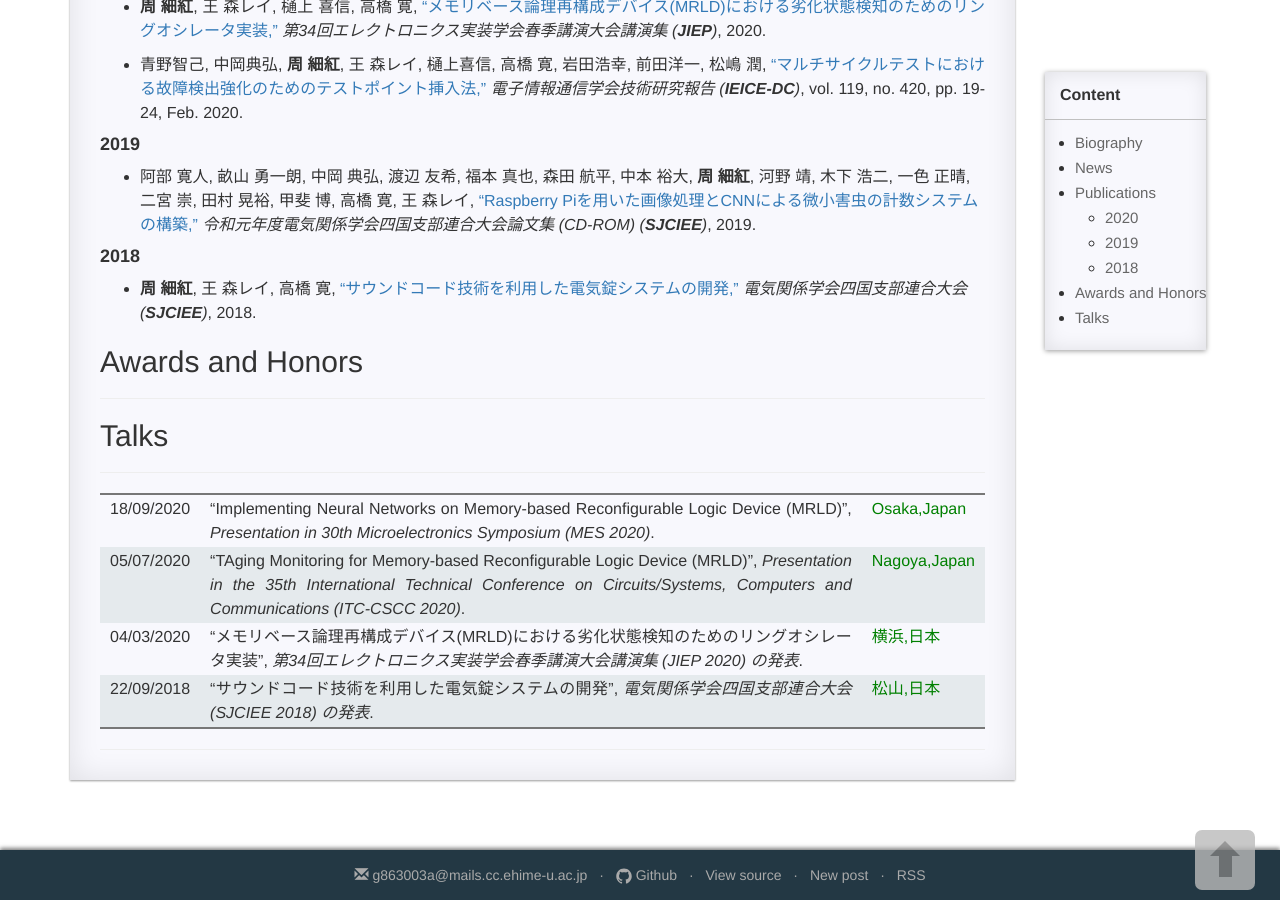
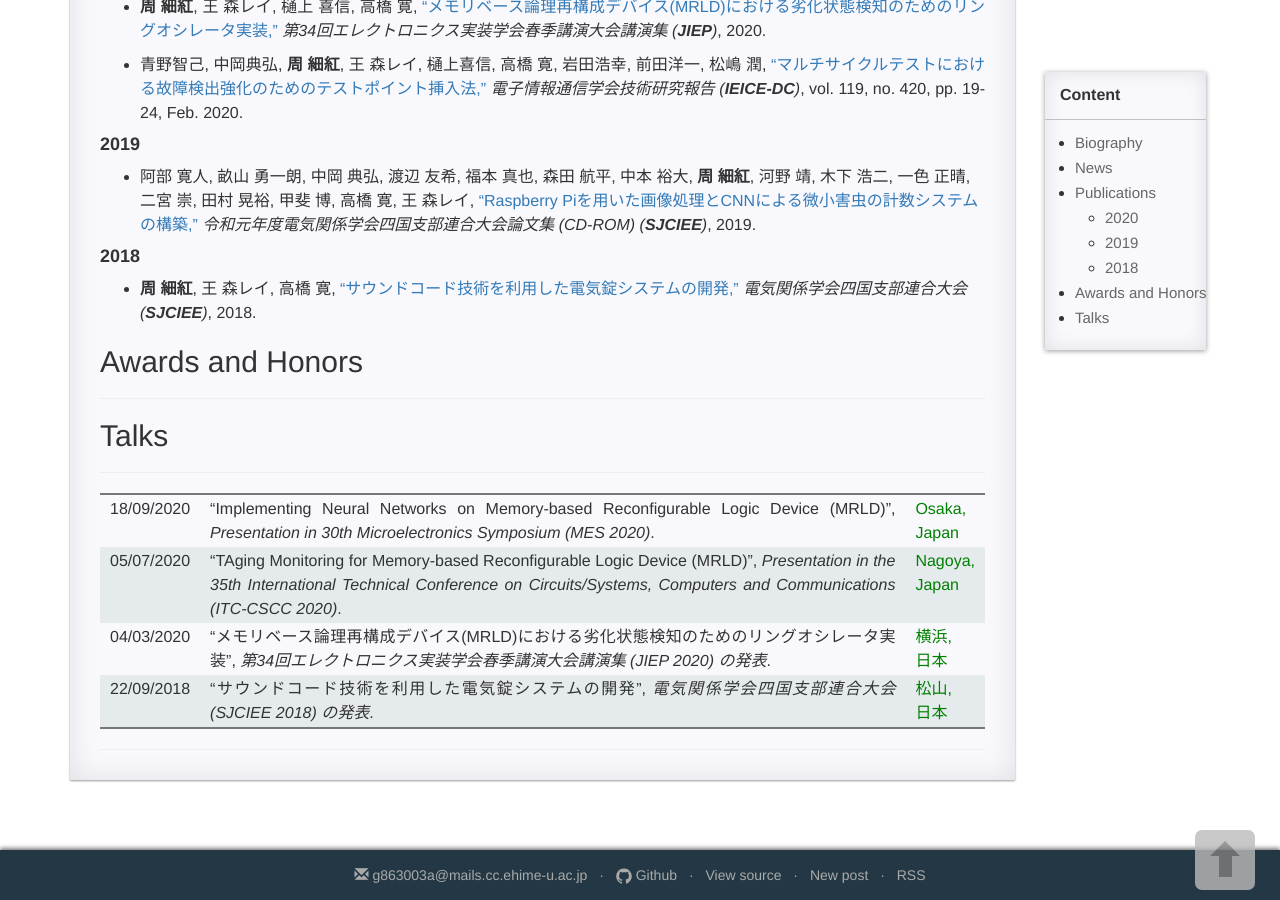
Before and after one commit to XihongZhou/xihongzhou.github.io, a Jekyll site: the page built from pages/1_homepage.md, in a window 1280 px wide and 900 px high, scrolled down 1048 px. Built offline with Jekyll 4.4.1, drawn with Linux system fonts in a browser that asks for light colours; comment, search, counter and statistics services are not loaded.

Commit message:
Update 1_homepage.md

```diff
--- a/pages/1_homepage.md
+++ b/pages/1_homepage.md
@@ -82,7 +82,7 @@
 
 ---
 
-|18/09/2020 |"Implementing Neural Networks on Memory-based Reconfigurable Logic Device (MRLD)", *Presentation in 30th Microelectronics Symposium (MES 2020)*. |<span style="color:green">Osaka,Japan</span>
-|05/07/2020 |"TAging Monitoring for Memory-based Reconfigurable Logic Device (MRLD)", *Presentation in the 35th International Technical Conference on Circuits/Systems, Computers and Communications (ITC-CSCC 2020)*. |<span style="color:green">Nagoya,Japan</span>
-|04/03/2020 |"メモリベース論理再構成デバイス(MRLD)における劣化状態検知のためのリングオシレータ実装", *第34回エレクトロニクス実装学会春季講演大会講演集 (JIEP 2020) の発表*. |<span style="color:green">横浜,日本</span>
-|22/09/2018 |"サウンドコード技術を利用した電気錠システムの開発", *電気関係学会四国支部連合大会 (SJCIEE 2018) の発表*. |<span style="color:green">松山,日本
+|18/09/2020 |"Implementing Neural Networks on Memory-based Reconfigurable Logic Device (MRLD)", *Presentation in 30th Microelectronics Symposium (MES 2020)*. |<span style="color:green">Osaka,<br>Japan</span>
+|05/07/2020 |"TAging Monitoring for Memory-based Reconfigurable Logic Device (MRLD)", *Presentation in the 35th International Technical Conference on Circuits/Systems, Computers and Communications (ITC-CSCC 2020)*. |<span style="color:green">Nagoya,<br>Japan</span>
+|04/03/2020 |"メモリベース論理再構成デバイス(MRLD)における劣化状態検知のためのリングオシレータ実装", *第34回エレクトロニクス実装学会春季講演大会講演集 (JIEP 2020) の発表*. |<span style="color:green">横浜,<br>日本</span>
+|22/09/2018 |"サウンドコード技術を利用した電気錠システムの開発", *電気関係学会四国支部連合大会 (SJCIEE 2018) の発表*. |<span style="color:green">松山,<br>日本</span>
```
